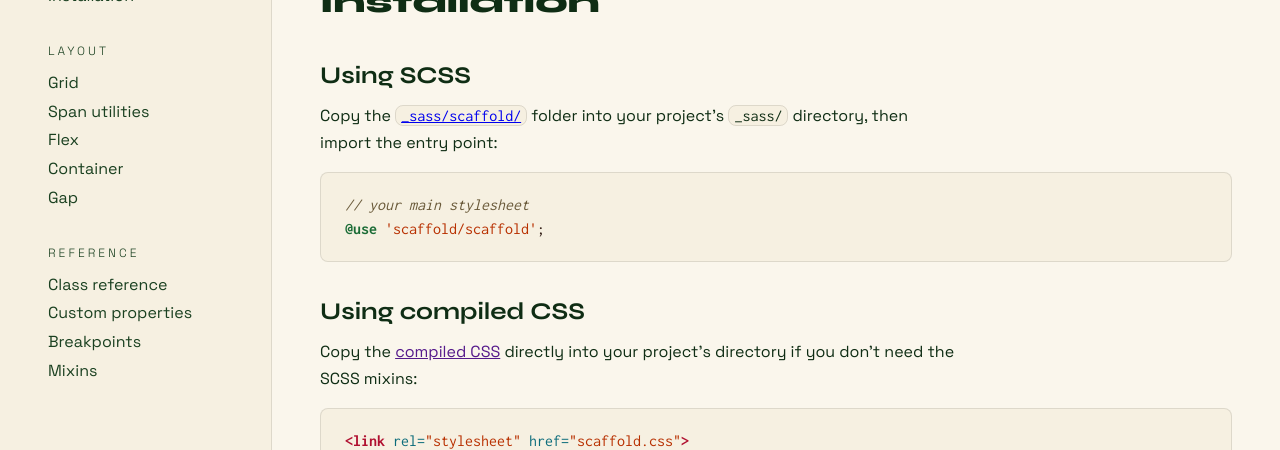
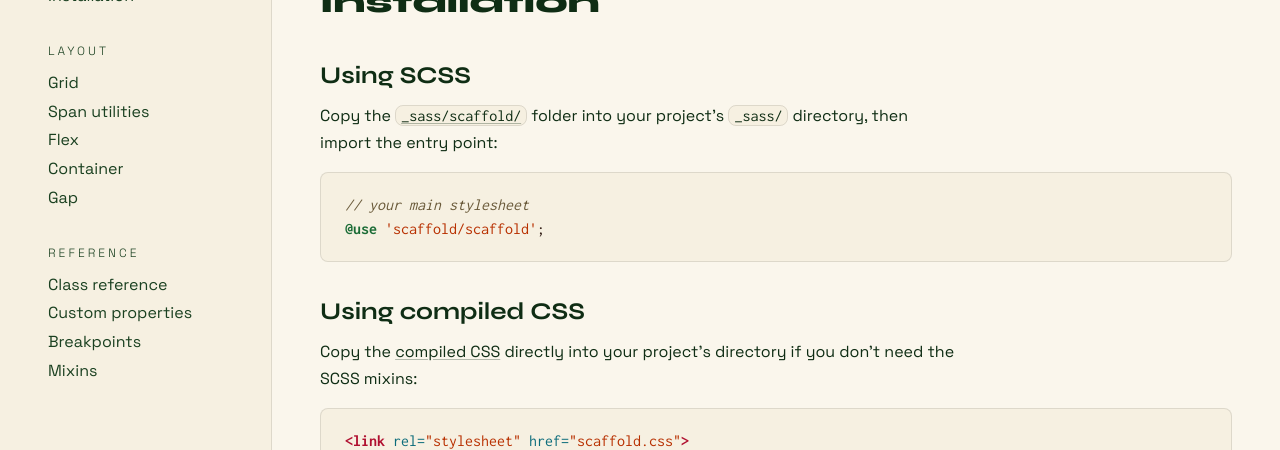
Before and after one commit to naher94/scaffoldcss, a Jekyll site: the page built from docs.html, in a window 1280 px wide and 1400 px high, scrolled down 1343 px. Shown: the part 150-600 px from the top of the window. Built offline with Jekyll 4.4.1, drawn with Linux system fonts in a browser that asks for light colours.

Commit message:
Update _docs.scss
relates to #21

```diff
--- a/_sass/_docs.scss
+++ b/_sass/_docs.scss
@@ -19,6 +19,8 @@
   --tag-align-text: #6820c0;
 }
 
+$tight-spring-curve: cubic-bezier(0.175, 0.885, 0.32, 1.275);
+$tight-spring: all 0.3s $tight-spring-curve;
 
 /* ─── Skip nav ───────────────────────────────────────────── */
 .skip-nav {
@@ -183,6 +185,20 @@
     border-radius: var(--radius);
     padding: 0.0625em 0.3125em;
   }
+
+  a{
+    color: var(--text-color);
+    // color: semantic-color(text); //TODO update this
+    text-decoration: underline;
+    text-underline-offset: 0.1em;
+    text-decoration-color: color-mix(in srgb, currentColor 30%, transparent);
+    transition: $tight-spring;
+    &:hover{
+      text-decoration-thickness: 0.1em;
+      text-decoration-color: color-mix(in srgb, currentColor 100%, transparent);
+    }
+  }
+
 }
 
 
```
